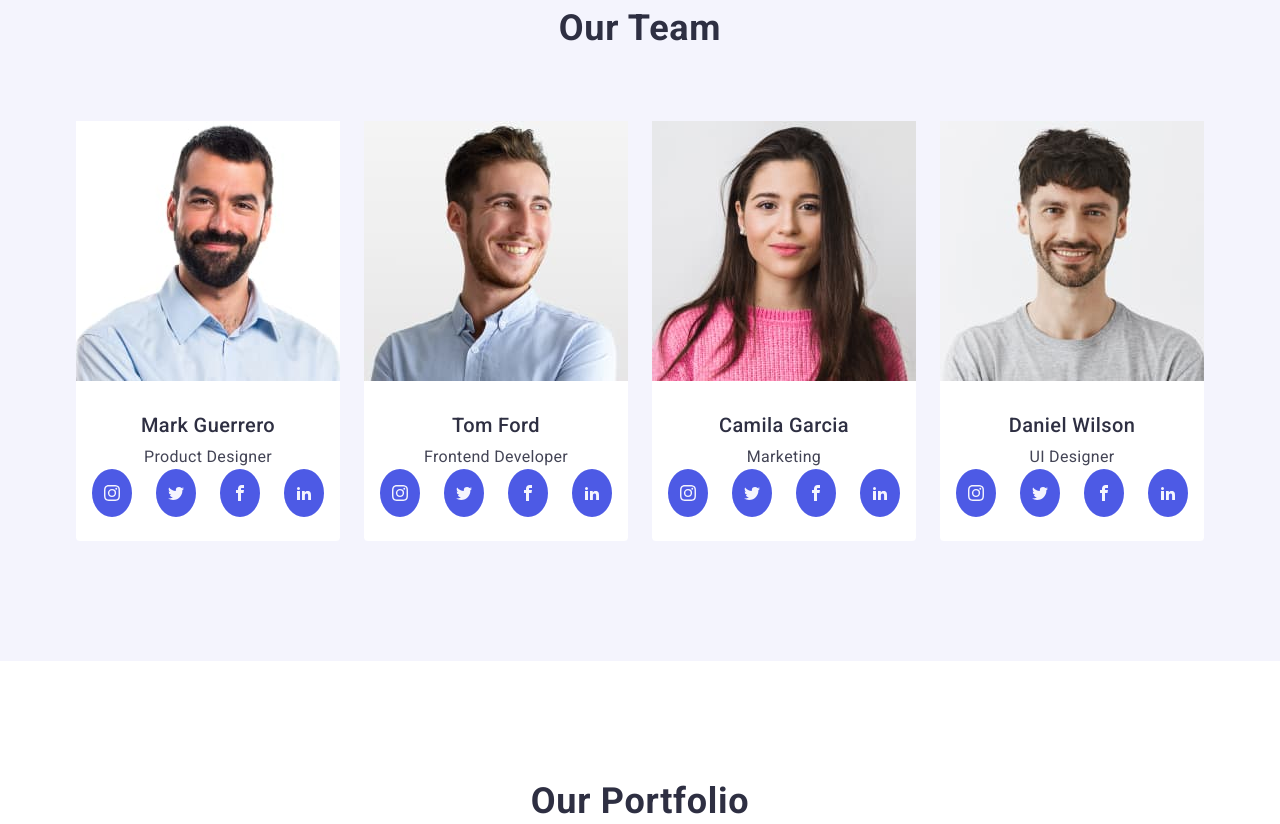
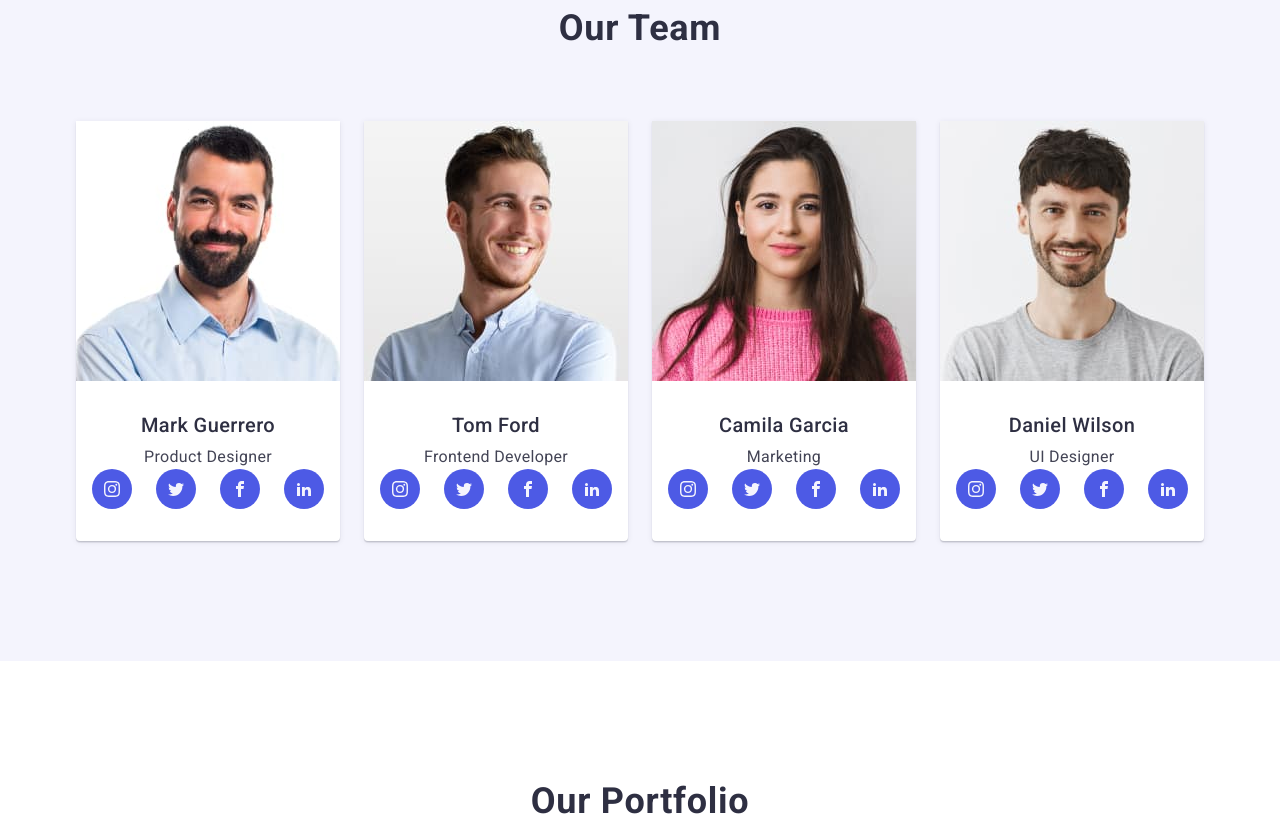
Before and after one commit to Shaporda/goit-markup-hw-04, a plain HTML site: page index.html in a window 1280 px wide. Shown: the part 1320-2144 px from the top of the page. Drawn offline with nearby package versions, Linux system fonts and the light colour scheme.

Commit message:
Fixed false

```diff
--- a/css/styles.css
+++ b/css/styles.css
@@ -178,6 +178,7 @@ address {
     padding: 24px 0;
     display: flex;
     gap: 40px;
+    transition: box-shadow 250ms cubic-bezier(0.4, 0, 0.2, 1);
 }
 
 #header-address-link {
@@ -206,7 +207,6 @@ address {
 
 a {
     text-decoration: none;
-    padding: 24px 0;
 }
 
 a:active {
@@ -381,13 +381,15 @@ h1 {
     gap: 32px;
     padding-left: 0;
     margin: 0;
-    width: calc((100% - 72) / 4);
+    width: calc((100% - 72px) / 4);
     border-radius: 0px 0px 4px 4px;
-    background-color: #FFFFFF
+    box-shadow: 0px 2px 1px rgba(46, 47, 66, 0.08),
+    0px 1px 1px rgba(46, 47, 66, 0.16), 0px 1px 6px rgba(46, 47, 66, 0.08);
+    background-color: #FFFFFF;
 }
 
 .team-image {
-    background-color: #fff
+    background-color: #fff;
 }
 
 .team-container {
@@ -416,8 +418,6 @@ h1 {
     justify-content: center;
     transition: background-color 250ms cubic-bezier(0.4, 0, 0.2, 1);
     position: relative;
-    width: 40px;
-    height: 40px;
 }
 
 .links-item-ref:hover,
@@ -518,7 +518,7 @@ h3 {
     transition: box-shadow 250ms cubic-bezier(0.4, 0, 0.2, 1);
 }
 
-.portfolio-item:hover,
+.portfolio-item:hover
 .portfolio-item-text-cover {
     transform: translateY(0%);
 }
```
